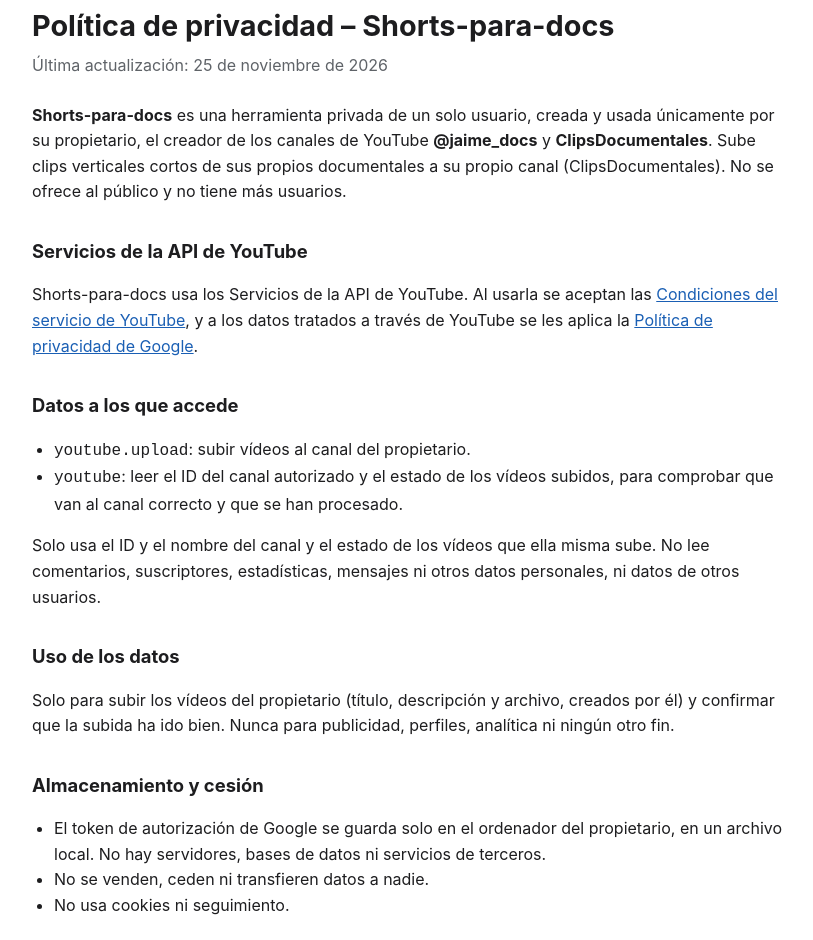
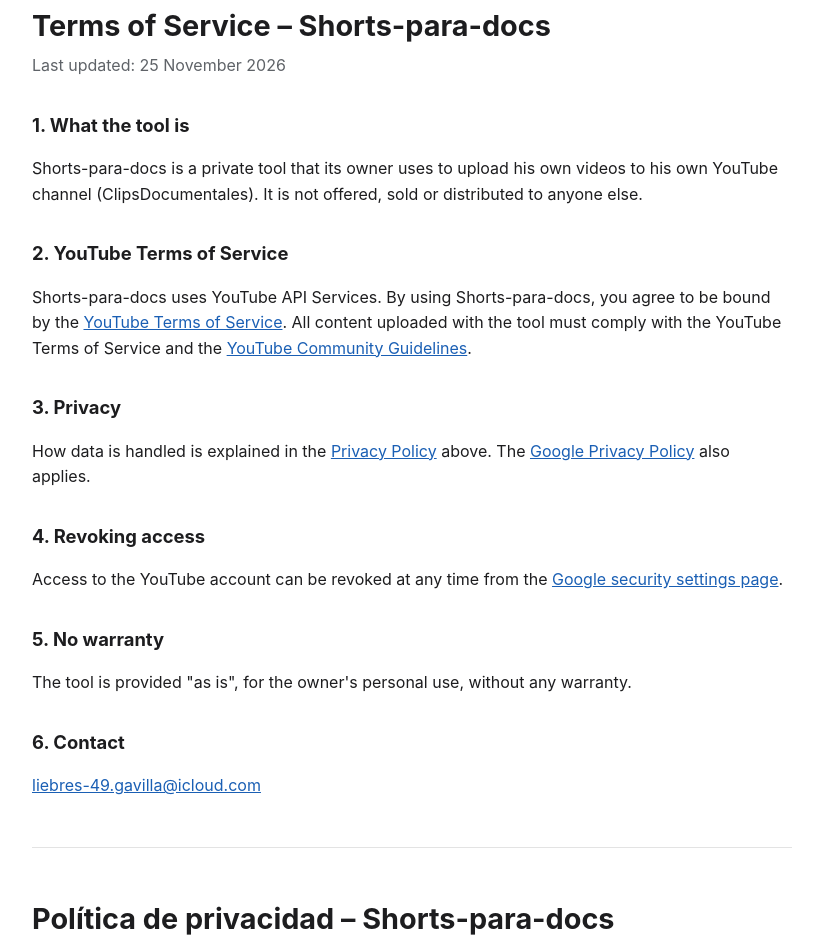
Before and after one commit to jaimeespadasg-ux/shorts-para-docs, a plain HTML site: page index.html in a window 1280 px wide. Shown: the part 1860-2800 px from the top of the page, without its empty margins (228-1041 px from the left). Drawn offline with Linux system fonts and the light colour scheme.

Commit message:
Add files via upload

```diff
--- a/index.html
+++ b/index.html
@@ -34,7 +34,7 @@
 <header class="cabecera">
   <div class="cab-dentro">
     <span class="app">Shorts-para-docs</span>
-    <nav><a href="#privacy-policy">Privacy Policy</a> · <a href="#politica-privacidad">Política de privacidad</a></nav>
+    <nav><a href="#privacy-policy">Privacy Policy</a> · <a href="#terms">Terms of Service</a> · <a href="#politica-privacidad">Política de privacidad</a></nav>
   </div>
 </header>
 <main>
@@ -48,7 +48,7 @@
     <svg width="40" height="28" viewBox="0 0 40 28" aria-label="YouTube" role="img"><rect width="40" height="28" rx="7" fill="#FF0000"/><path d="M16 8 L27 14 L16 20 Z" fill="#fff"/></svg>
     <span>Uses <strong>YouTube API Services</strong> (YouTube Data API v3)</span>
   </p>
-  <p><a class="boton" href="#privacy-policy">Read the Privacy Policy</a></p>
+  <p><a class="boton" href="#privacy-policy">Read the Privacy Policy</a> <a class="boton" href="#terms">Terms of Service</a></p>
 </section>
 
 <h1 id="privacy-policy">Privacy Policy – Shorts-para-docs</h1>
@@ -104,6 +104,35 @@ including the Limited Use requirements.</p>
 
 <hr>
 
+<h1 id="terms">Terms of Service – Shorts-para-docs</h1>
+<p class="fecha">Last updated: 25 November 2026</p>
+
+<h2>1. What the tool is</h2>
+<p>Shorts-para-docs is a private tool that its owner uses to upload his own videos to his own YouTube channel
+(ClipsDocumentales). It is not offered, sold or distributed to anyone else.</p>
+
+<h2>2. YouTube Terms of Service</h2>
+<p>Shorts-para-docs uses YouTube API Services. By using Shorts-para-docs, you agree to be bound by the
+<a href="https://www.youtube.com/t/terms">YouTube Terms of Service</a>. All content uploaded with the tool must
+comply with the YouTube Terms of Service and the
+<a href="https://www.youtube.com/howyoutubeworks/policies/community-guidelines/">YouTube Community Guidelines</a>.</p>
+
+<h2>3. Privacy</h2>
+<p>How data is handled is explained in the <a href="#privacy-policy">Privacy Policy</a> above. The
+<a href="https://policies.google.com/privacy">Google Privacy Policy</a> also applies.</p>
+
+<h2>4. Revoking access</h2>
+<p>Access to the YouTube account can be revoked at any time from the
+<a href="https://security.google.com/settings/security/permissions">Google security settings page</a>.</p>
+
+<h2>5. No warranty</h2>
+<p>The tool is provided "as is", for the owner's personal use, without any warranty.</p>
+
+<h2>6. Contact</h2>
+<p><a href="mailto:liebres-49.gavilla@icloud.com">liebres-49.gavilla@icloud.com</a></p>
+
+<hr>
+
 <h1 id="politica-privacidad">Política de privacidad – Shorts-para-docs</h1>
 <p class="fecha">Última actualización: 25 de noviembre de 2026</p>
 
```
